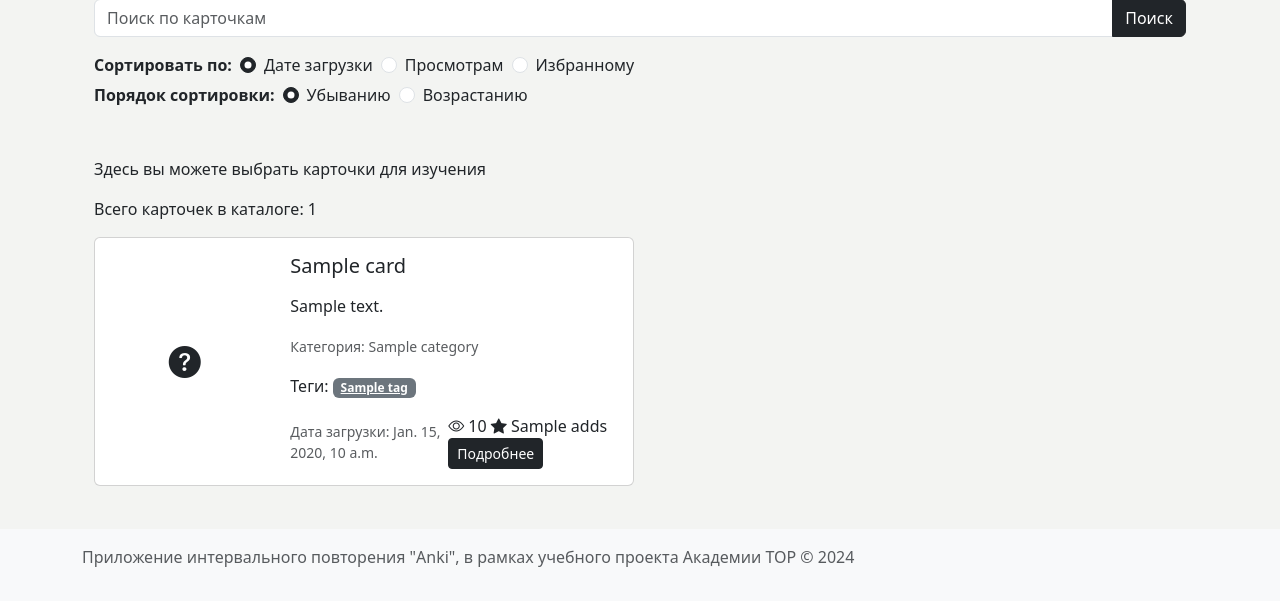
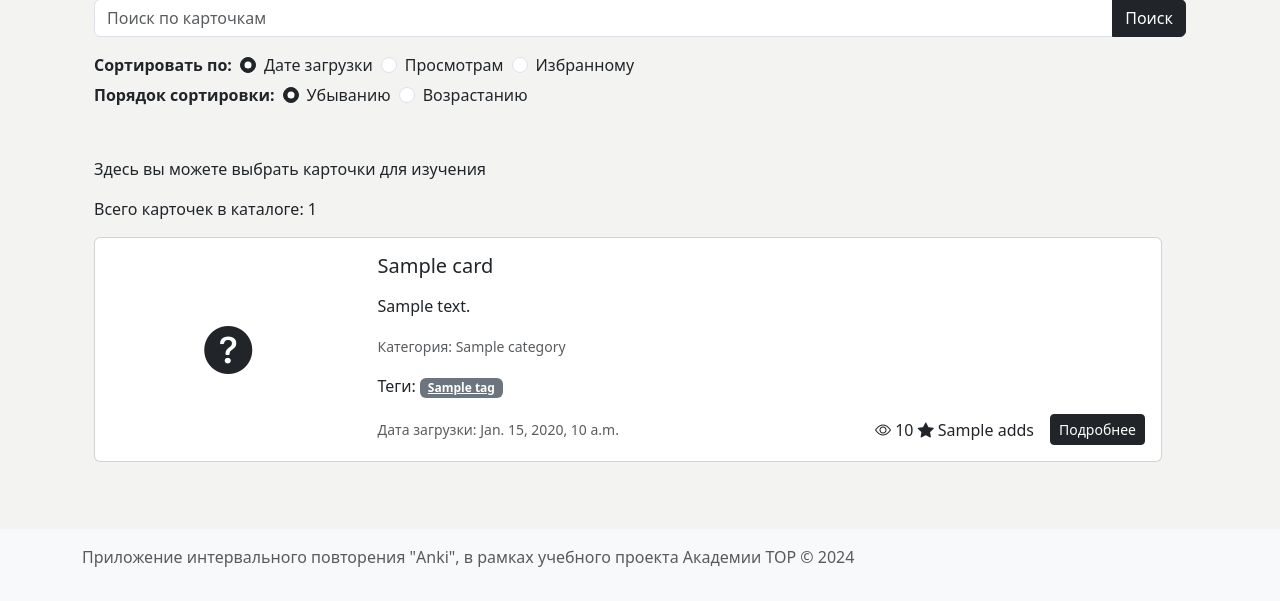
Before and after one commit to TOP-Python316/django_316, a Django app: template cards/templates/cards/catalog.html in a window 1280 px wide. Shown: the part 199-800 px from the top of the page. Run offline with Django 3.2, Linux system fonts and the light colour scheme; the template is opened without the code that fills it: most values are stand-ins (such as "Sample title", 1, 10 or a date in 2020); some libraries are stand-ins or nearby versions.

Commit message:
lesson_58: get_detail_card_by_id на классовое представление DetailView

```diff
--- a/cards/templates/cards/catalog.html
+++ b/cards/templates/cards/catalog.html
@@ -41,7 +41,7 @@
                       <a
                         class="page-link text-white bg-secondary"
                         href="?page={{ page_obj.previous_page_number }}&sort={{ sort }}&order={{ order }}&{% if search_query %}search_query={{ search_query }}{% endif %}"
-                      >Предыдущая</a>
+                      ><i class="bi bi-caret-left-fill"></i></a>
                     </li>
                   {% endif %}
 
@@ -59,7 +59,7 @@
                       <a
                         class="page-link text-white bg-secondary"
                         href="?page={{ page_obj.next_page_number }}&sort={{ sort }}&order={{ order }}&{% if search_query %}search_query={{ search_query }}{% endif %}"
-                        >Следующая</a>
+                        ><i class="bi bi-caret-right-fill"></i></a>
                     </li>
                   {% endif %}
                 </ul>
--- a/cards/templates/cards/include/card_preview.html
+++ b/cards/templates/cards/include/card_preview.html
@@ -1,33 +1,42 @@
 {% load markdown_to_html %}
 <!-- Краткое представление карточки cards/templates/cards/include/card_preview.html -->
-<div class="card mb-3" style="max-width: 540px;">
-  <div class="row g-0">
-    <div class="col-md-4 d-flex align-items-center justify-content-center">
-      <div class="p-3">
-        <i class="bi bi-question-circle-fill" style="font-size: 2rem;"></i>
+<div class="card mb-3 light">
+  <div class="row g-0 ">
+    <div class="col-md-3 d-flex align-items-center justify-content-center">
+      <div class="p-3 d-none d-md-block">
+        <i class="bi bi-question-circle-fill" style="font-size: 3rem;"></i>
       </div>
     </div>
-    <div class="col-md-8">
+    <div class="col-md-9">
       <div class="card-body">
-        <h5 class="card-title">{{ card.question }}</h5>
+        <h5 class="card-title">{% markdown_to_html card.question %}</h5>
         <p class="card-text">{% markdown_to_html card.answer|truncatechars:100 %}</p>
         <p class="card-text"><small class="text-muted">Категория: {{ card.category }}</small></p>
         <p class="card-text">
           Теги:
           {% for tag in card.tags.all %}
-            <span class="badge bg-secondary">
-              <a href="{% url 'get_cards_by_tag' tag_id=tag.pk %}" class="text-white">{{ tag.name }}</a>
-            </span>
+            <span class="badge bg-secondary"><a href="{% url 'get_cards_by_tag' tag_id=tag.pk %}" class="text-white">{{ tag.name }}</a></span>
           {% endfor %}
         </p>
+        <!-- Горизонтальное выравнивание для элементов даты, просмотров, добавлений и кнопки -->
         <div class="d-flex justify-content-between align-items-center mt-2">
-          <small class="text-muted">Дата загрузки: {{ card.upload_date }}</small>
-          <div>
+          <small class="text-muted d-none d-sm-block">Дата загрузки: {{ card.upload_date }}</small>
+          <div class="ms-auto"> <!-- Добавлен класс ms-auto для сдвига вправо -->
             <i class="bi bi-eye"></i> {{ card.views }}
             <i class="bi bi-star-fill"></i> {{ card.adds }}
-            <!-- Кнопка детального представления -->
-            <a href="{{ card.get_absolute_url }}" class="btn btn-dark btn-sm" role="button">Подробнее</a>
           </div>
+
+        <!--    ТУТ 2 КНОПКИ. 1 видно на компьютерах, другую на телефонах.    -->
+          <!-- Кнопка для sm и меньше (только иконка) -->
+          <a href="{% url 'detail_card_by_id' pk=card.pk %}" class="btn btn-dark btn-sm ms-3 d-block d-sm-none">
+              <i class="bi bi-arrow-right"></i>
+          </a>
+
+          <!-- Кнопка для sm и больше (полный текст) -->
+          <a href="{% url 'detail_card_by_id' pk=card.pk %}" class="btn btn-dark btn-sm ms-3 d-none d-sm-block">
+              Подробнее
+          </a>
+
         </div>
       </div>
     </div>
--- a/cards/urls.py
+++ b/cards/urls.py
@@ -10,7 +10,7 @@ urlpatterns = [
     path('categories/', views.get_categories, name='categories'),  # Список всех категорий
     path('categories/<slug:slug>/', views.get_cards_by_category, name='category'),  # Карточки по категории
     path('tags/<int:tag_id>/', views.get_cards_by_tag, name='get_cards_by_tag'),  # Карточки по тегу
-    path('<int:card_id>/detail/', views.get_detail_card_by_id, name='detail_card_by_id'),  # Детальная информация по карточке
+    path('<int:pk>/detail/', views.CardDetailView.as_view(), name='detail_card_by_id'),  # Детальная информация по карточке
     path('preview_card_ajax/', views.preview_card_ajax, name='preview_card_ajax'),
     path('add/', views.AddCardView.as_view(), name='add_card'),
 ]
```
Also changed, not shown: cards/views.py (+14 -54 lines), readme.md.
